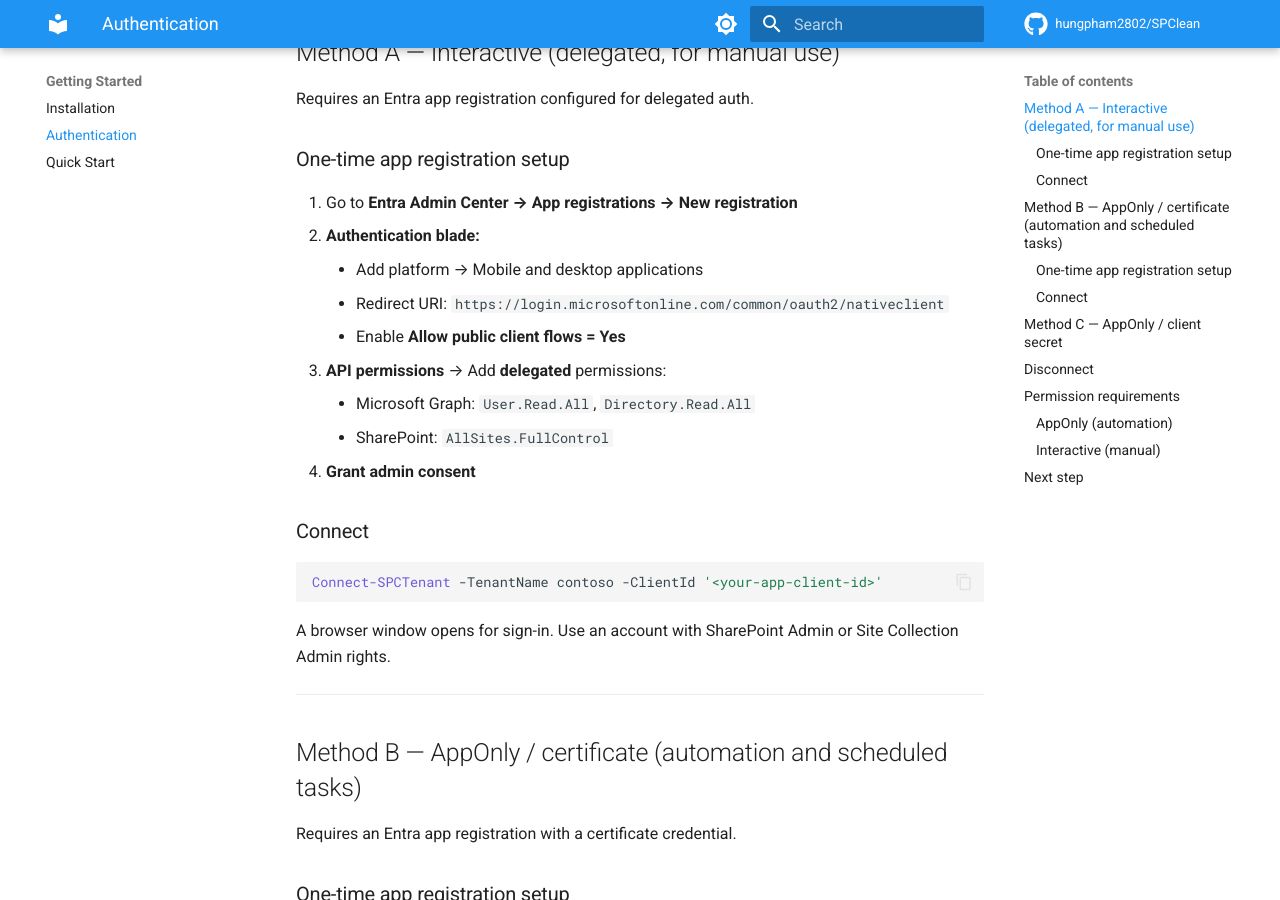
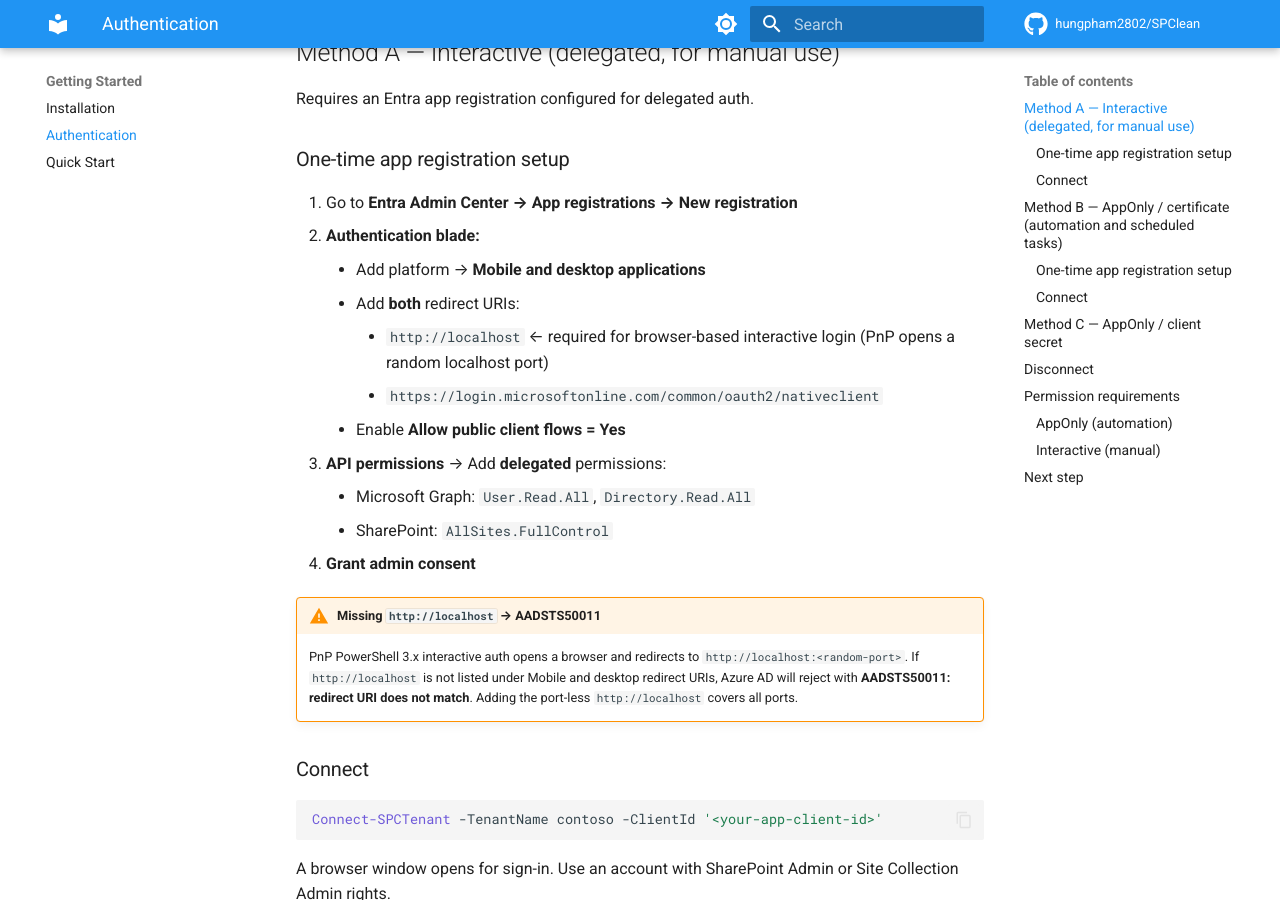
Before and after one commit to hungpham2802/SPClean, an MkDocs documentation site: the page built from docs/getting-started/authentication.md, in a window 1280 px wide and 900 px high, scrolled down 284 px. Built offline with MkDocs 1.6.1 and Material for MkDocs 9.7.7, drawn with Linux system fonts in a browser that asks for light colours; comment, search, counter and statistics services are not loaded.

Commit message:
fix: inject HMAC secret in publish workflow; bump to v1.1.2
- CI: add Inject-Secret step before packaging so PSGallery receives
  LicenseManager.ps1 with real secret (not placeholder) — fixes
  Register-SPCLicense on published module
- Docs: add http://localhost redirect URI to interactive auth setup
  (missing entry caused AADSTS50011 on first-time Entra app config)

```diff
--- a/docs/getting-started/authentication.md
+++ b/docs/getting-started/authentication.md
@@ -12,13 +12,18 @@
 
 1. Go to **Entra Admin Center → App registrations → New registration**
 2. **Authentication blade:**
-    - Add platform → Mobile and desktop applications
-    - Redirect URI: `https://login.microsoftonline.com/common/oauth2/nativeclient`
+    - Add platform → **Mobile and desktop applications**
+    - Add **both** redirect URIs:
+        - `http://localhost` ← required for browser-based interactive login (PnP opens a random localhost port)
+        - `https://login.microsoftonline.com/common/oauth2/nativeclient`
     - Enable **Allow public client flows = Yes**
 3. **API permissions** → Add **delegated** permissions:
     - Microsoft Graph: `User.Read.All`, `Directory.Read.All`
     - SharePoint: `AllSites.FullControl`
 4. **Grant admin consent**
+
+!!! warning "Missing `http://localhost` → AADSTS50011"
+    PnP PowerShell 3.x interactive auth opens a browser and redirects to `http://localhost:<random-port>`. If `http://localhost` is not listed under Mobile and desktop redirect URIs, Azure AD will reject with **AADSTS50011: redirect URI does not match**. Adding the port-less `http://localhost` covers all ports.
 
 ### Connect
 
```
Also changed, not shown: CHANGELOG.md (+10 -0 lines), 2 other files.
